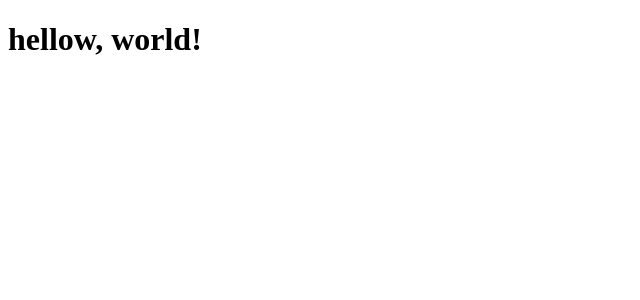
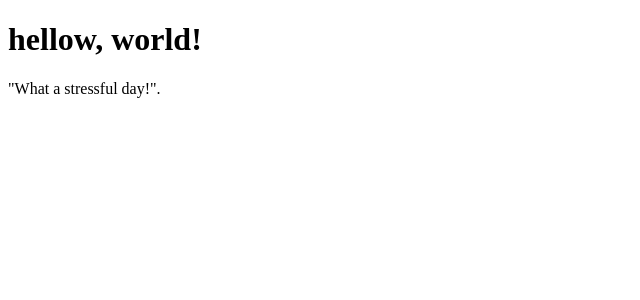
Before and after one commit to italoubialifernando/exerciseReact, a React (Create React App) app in the folder my-app/: page / in a window 1280 px wide. Shown: the top 300 px of the page, without its empty margins (0-640 px from the left). Built offline with nearby package versions, Linux system fonts and the light colour scheme.

Commit message:
ex 5 'o'

```diff
--- a/my-app/src/HelloWorld.js
+++ b/my-app/src/HelloWorld.js
@@ -4,6 +4,7 @@ export class HelloWorld extends React.Component {
     render() {
         return <div>
             <h1>hellow, world!</h1>
+            <p>"What a stressful day!".</p>
         </div>
     }
 }
```
